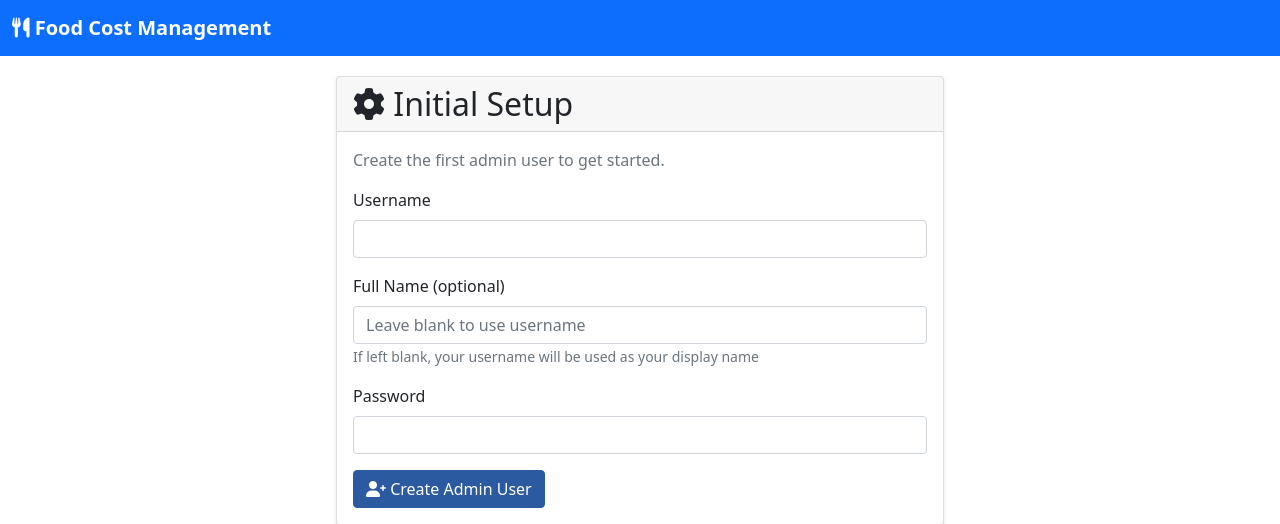
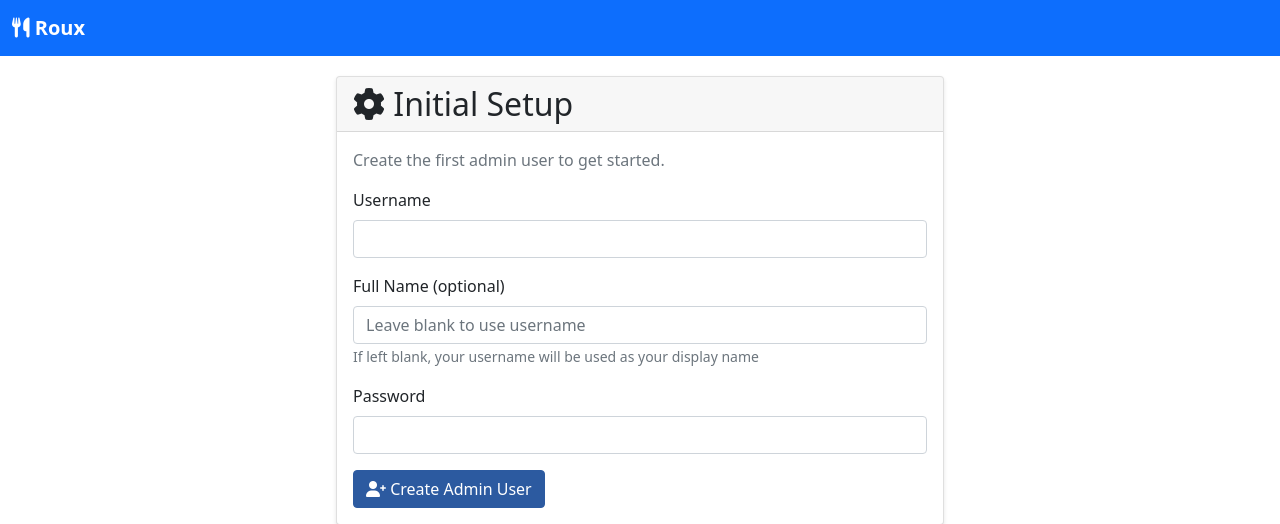
Before and after one commit to Xaque8787/roux, a FastAPI app: page /setup in a window 1280 px wide. Shown: the top 524 px of the page. Run offline with FastAPI, Linux system fonts and the light colour scheme.

Commit message:
Rebrand application to Roux

```diff
--- a/templates/base.html
+++ b/templates/base.html
@@ -22,7 +22,7 @@
     <nav class="navbar navbar-expand-lg navbar-dark bg-primary">
         <div class="container-fluid">
             <a class="navbar-brand" href="/home">
-                <i class="fas fa-utensils"></i> Food Cost Management
+                <i class="fas fa-utensils"></i> Roux
             </a>
 
             {% if current_user %}
--- a/templates/home.html
+++ b/templates/home.html
@@ -5,7 +5,7 @@
 {% block content %}
 <div class="row">
     <div class="col-12">
-        <h1><i class="fas fa-home"></i> Welcome to Food Cost Management</h1>
+        <h1><i class="fas fa-home"></i> Roux</h1>
         <p class="lead">Manage your restaurant's ingredients, recipes, batches, dishes, and inventory efficiently.</p>
     </div>
 </div>
```
